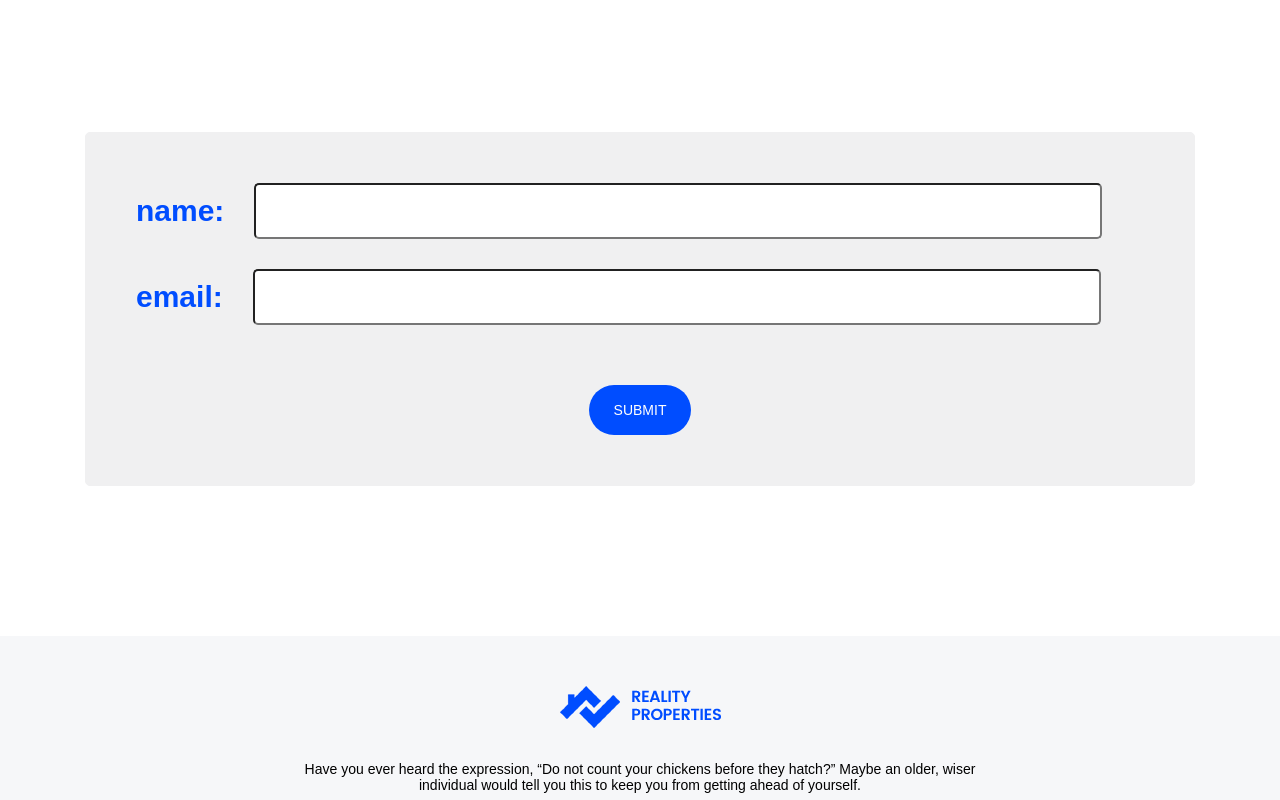
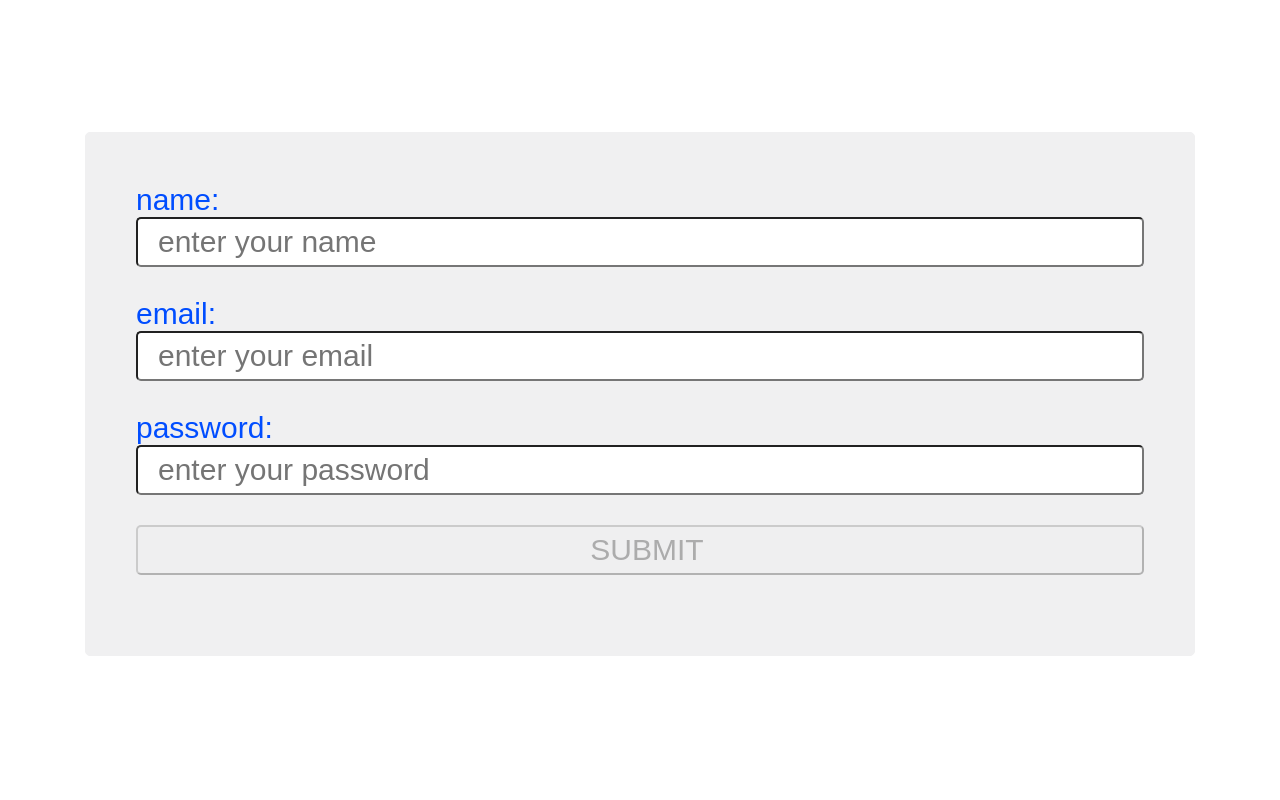
Before and after one commit to kalhin/topic7, a React (Create React App) app: page / in a window 1280 px wide. Shown: the part 2940-3740 px from the top of the page. Built offline with nearby package versions, Linux system fonts and the light colour scheme.

Commit message:
add form and validate

```diff
--- a/src/components/Form.js
+++ b/src/components/Form.js
@@ -2,19 +2,128 @@ import React, { Component } from 'react';
 import '../css/Form.css';
 
 class Form extends Component{
+    constructor(props) {
+        super(props);
+        this.state = {
+            name: '',
+            email: '',
+            password: '',
+            formErrors: {
+                name: 'invalid',
+                email: 'invalid',
+                password: 'invalid'
+            },
+            nameValid: false,
+            emailValid: false,
+            passwordValid: false,
+        };
+
+        this.onNameChange = this.onNameChange.bind(this);
+        this.onEmailChange = this.onEmailChange.bind(this);
+        this.onPasswordChange = this.onPasswordChange.bind(this);
+        this.onSubmit = this.onSubmit.bind(this);
+    }
+
+    onNameChange(event) {
+        // console.log('name');
+        const name = event.target.name;
+        const value = event.target.value;
+        this.setState(
+            {name: value},
+            () => {this.validateField(name, value);});
+    }
+    onEmailChange(event) {
+        const email = event.target.name;
+        const value = event.target.value;
+        // console.log('email');
+        this.setState(
+            {email: value},
+            () => {this.validateField(email, value);});
+    }
+    onPasswordChange(event) {
+        const password = event.target.name;
+        const value = event.target.value;
+        // console.log('password');
+        this.setState(
+            {password: value},
+            () => {this.validateField(password, value);});
+    }
+
+    validateField(field, value) {
+        let errorValid = this.state.formErrors;
+        let nameValid = this.state.nameValid;
+        let emailValid = this.state.emailValid;
+        let passwordValid = this.state.passwordValid;
+        switch(field) {
+            case 'name':
+                nameValid = value.length > 0;
+                this.setState({nameValid: nameValid});
+                errorValid.name = nameValid ? '' : 'invalid';   //alert('Your name is to short');
+                break;
+
+            case 'email':
+                emailValid = value.match(/^([\w.%+-]+)@([\w-]+\.)+([\w]{2,})$/i); //Devise library
+                this.setState({emailValid: emailValid});
+                errorValid.email = emailValid ? '' : 'invalid';   //alert('Your email is invalid');
+                break;
+
+            case 'password':
+                passwordValid = value.length >= 6;
+                this.setState({passwordValid: passwordValid});
+                errorValid.password = passwordValid ? '' : 'invalid';   //alert('Your password is to short');
+                break;
+
+                default:
+                break;
+        }
+    }
+
+    onSubmit(event) {
+        // console.log('submit');
+        alert(`Hello ${this.state.name}!`);
+        event.preventDefault();
+    }
+
     render(){
         return(
             <section className='form'>
                 <div className='container'>
-                    <form className='form-form'>
+                    <form onSubmit = {this.onSubmit} className = 'form-form'>
                         <label>name:
-                            <input type='text' />
+                            <input
+                                type = 'text'
+                                name ='name'
+                                placeholder = 'enter your name'
+                                // required
+                                style = {{outlineColor: this.state.formErrors.name === 'invalid' ? '#da6868' : '#fff'}}
+                                value = {this.state.name}
+                                onChange = {this.onNameChange}/>
+                        </label>
+                        <label>email:
+                            <input
+                                type = 'text'
+                                name ='email'
+                                placeholder = 'enter your email'
+                                // required
+                                style = {{outlineColor: this.state.formErrors.email === 'invalid' ? '#da6868' : '#fff'}}
+                                value = {this.state.email}
+                                onChange = {this.onEmailChange}/>
                         </label>
                         <br />
-                        <label>email:
-                            <input type='text' />
+                        <label>password:
+                            <input
+                                type ='text'
+                                name = 'password'
+                                placeholder = 'enter your password'
+                                // required
+                                style = {{outlineColor: this.state.formErrors.password === 'invalid' ? '#da6868' : '#fff'}}
+                                value = {this.state.password}
+                                onChange = {this.onPasswordChange}/>
                         </label>
-                        <button type='button'>SUBMIT</button>
+                        <input
+                            type = 'submit'
+                            value = 'SUBMIT'
+                            disabled = {!(this.state.nameValid && this.state.emailValid && this.state.passwordValid)}/>
                     </form>
                 </div>
             </section>
--- a/src/components/Nav.js
+++ b/src/components/Nav.js
@@ -14,23 +14,24 @@ class Nav extends Component{
         ];
 
         this.state = {activeElement: undefined};
+
         this.onMouseOutHandler = this.onMouseOutHandler.bind(this);
         this.onMouseOverHandler = this.onMouseOverHandler.bind(this);
-        console.log('mount');
+        // console.log('mount');
     }
 
     onMouseOutHandler() {
         this.setState({activeElement: undefined});
-        console.log('OFF');
+        // console.log('OFF');
     }
 
-    onMouseOverHandler(e) {
-        this.setState({activeElement: e.target.name});
-        console.log(e.target.name);
+    onMouseOverHandler(event) {
+        this.setState({activeElement: event.target.name});
+        // console.log(event.target.name);
     }
 
     render() {
-        console.log('render');
+        // console.log('render');
         return (
             <div>
                 <nav>
--- a/src/css/Form.css
+++ b/src/css/Form.css
@@ -9,19 +9,19 @@
     padding: 50px;
 }
 
+.form-form label{
+    font-size: 30px;
+    color: #004dff;
+}
+
 .form input{
-    margin: 0 0 30px 30px;
-    width: 840px;
+    margin: 0 0 30px 0;
+    padding-left: 20px;
+    width: 100%;
     height: 50px;
     border-radius: 5px;
     font-size: 30px;
-}
-
-.form label{
-    font-size: 30px;
-    font-weight: bold;
-    color: #004dff;
-    font-weight: bold;
+    box-sizing: border-box;
 }
 
 .button{
```
